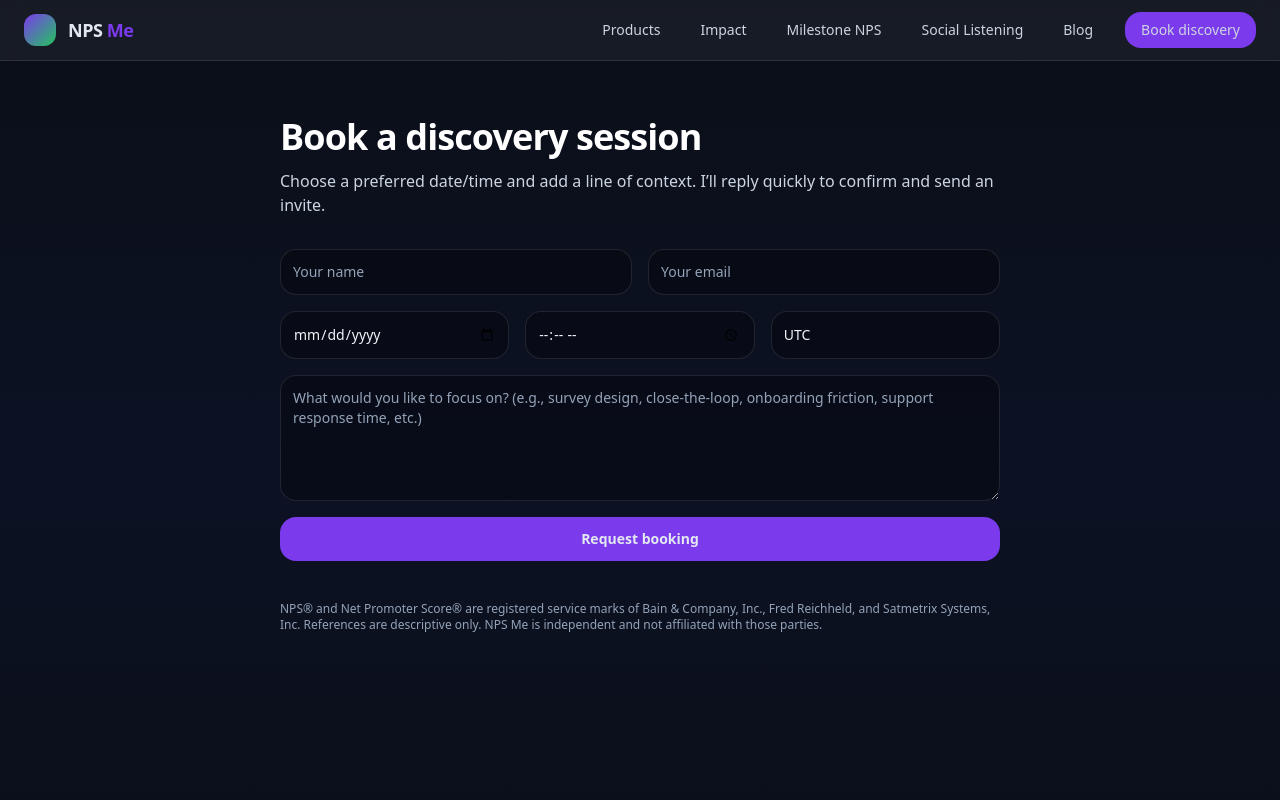
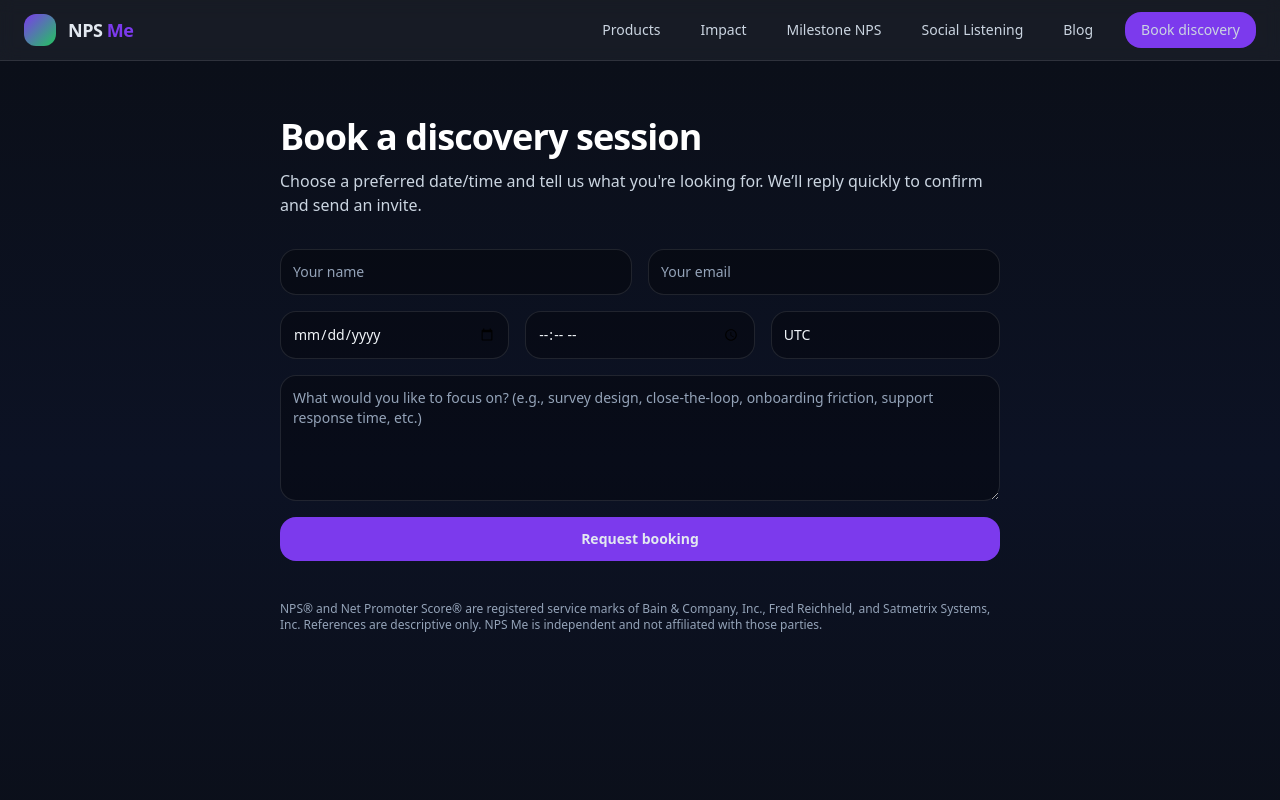
Before and after one commit to CasparRitchie/npsme-site, a React (Vite) app: page /book in a window 1280 px wide. Shown: the top 800 px of the page. Built offline with nearby package versions, Linux system fonts and the light colour scheme.

Commit message:
add booking and Book.jsx

```diff
--- a/src/Book.jsx
+++ b/src/Book.jsx
@@ -52,7 +52,7 @@ export default function Book() {
       <section className="mx-auto max-w-3xl px-6 pt-14 pb-20">
         <h1 className="text-3xl md:text-4xl font-semibold tracking-tight text-white">Book a discovery session</h1>
         <p className="mt-3 text-slate-300">
-          Choose a preferred date/time and add a line of context. I’ll reply quickly to confirm and send an invite.
+          Choose a preferred date/time and tell us what you're looking for. We’ll reply quickly to confirm and send an invite.
         </p>
 
         <form
--- a/src/NpsMeLanding.jsx
+++ b/src/NpsMeLanding.jsx
@@ -386,7 +386,7 @@ export default function NpsMeLanding() {
               to="/book"
               className="group inline-flex items-center justify-center gap-2 rounded-2xl px-6 py-3 text-sm font-semibold bg-[#7C3AED] hover:bg-[#6D28D9] transition"
             >
-              Pick a time (no Calendly)
+              Request a discovery call
               <ArrowRight className="h-4 w-4 transition group-hover:translate-x-0.5" />
             </Link>
           </div>
```
